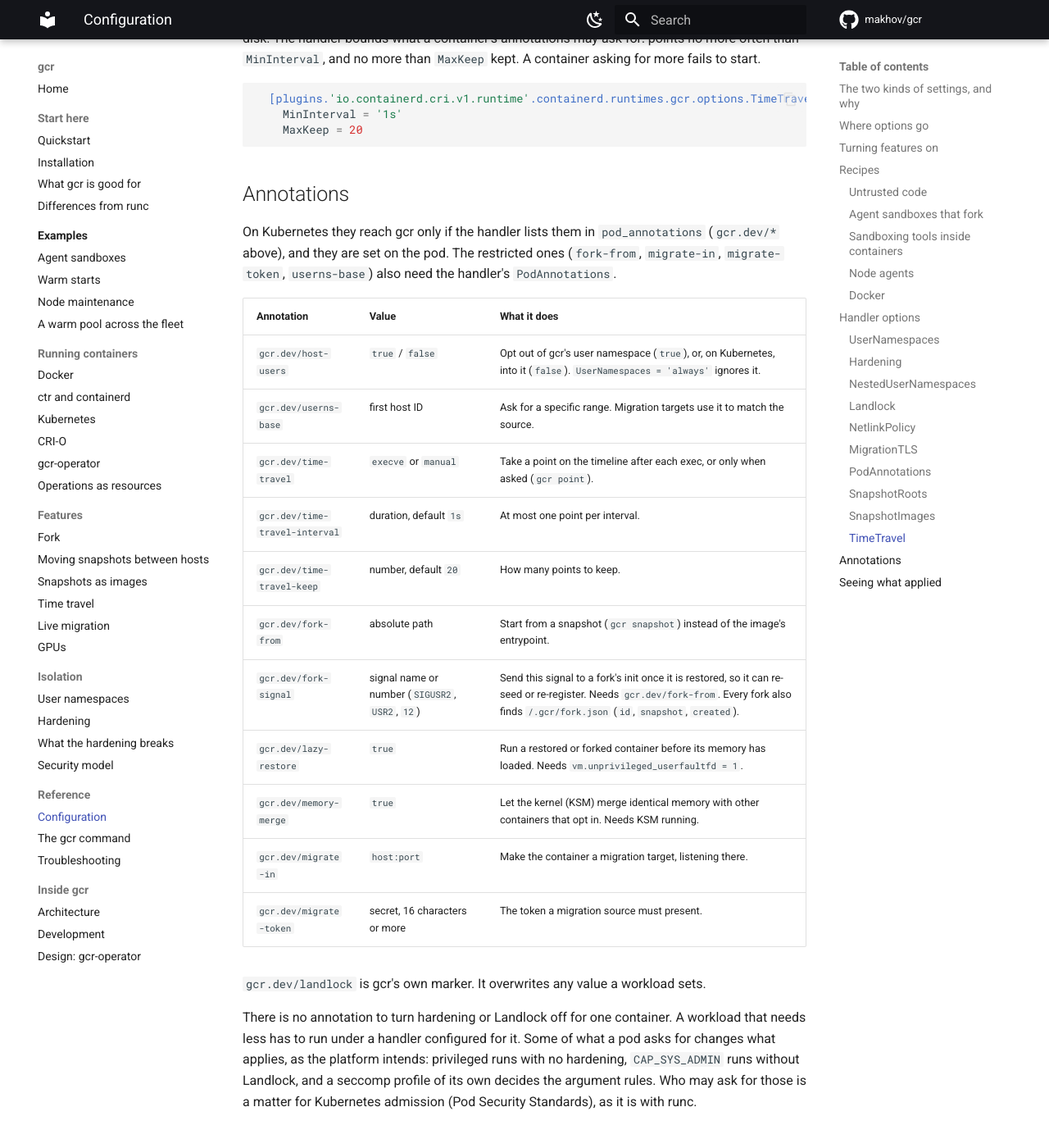
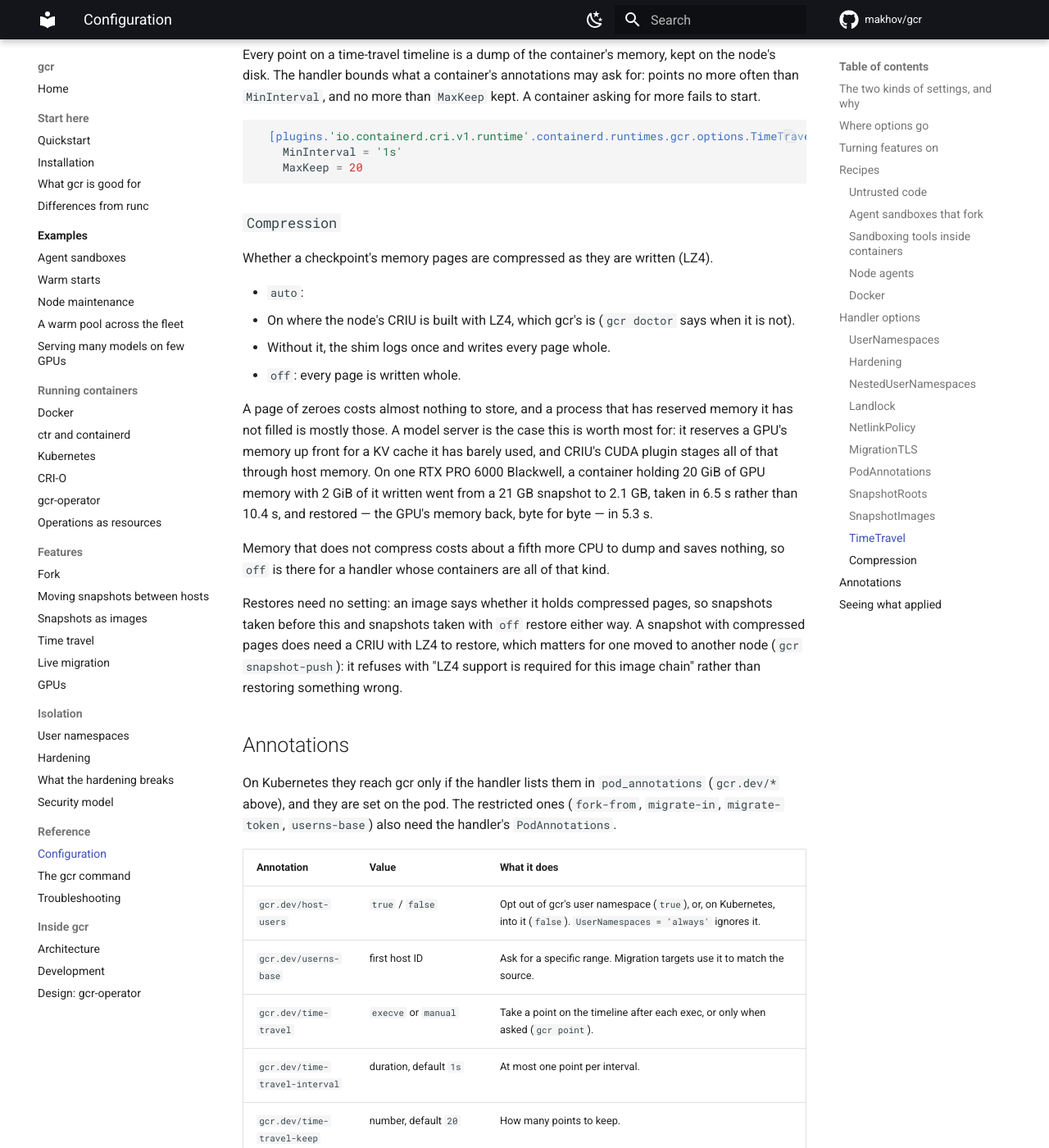
Before and after one commit to makhov/gcr, an MkDocs documentation site: the page built from docs/configuration.md, in a window 1280 px wide and 1400 px high, scrolled down 10168 px. Shown: the whole window at 82% size. Built offline with MkDocs 1.6.1 and Material for MkDocs 9.7.7, drawn with Linux system fonts in a browser that asks for light colours; comment, search, counter and statistics services are not loaded; some of the changed text lies outside the part shown.

Commit message:
Checkpoints compress their pages, where CRIU can (#117)
A page of zeroes costs almost nothing to store, and a process that has
reserved memory it has not filled is mostly those. A model server is the
case that matters: it reserves a GPU's memory for a KV cache it has barely
used, CRIU's CUDA plugin stages all of that through host memory, and every
zero of it was written out and read back whole.

makhov/criu can compress pages as it writes them (LZ4) and gcr never
asked: its own CRIU was not even built for it, because the build installed
libzstd-dev and not liblz4-dev, which is what CRIU's pkg-config check
looks for.

So build CRIU with liblz4-dev, and have a checkpoint ask for it where the
node's CRIU can (criu check --feature compress). Where it cannot, nothing
changes - asking a CRIU without LZ4 would fail the checkpoint rather than
write it whole, so the probe gates it, and gcr doctor says which one the
node has. The handler option Compression = 'off' turns it off for memory
that does not compress, which costs about a fifth more CPU to dump for
nothing. Only dump-time config lines carry it, so a restore's config and
the page-server paths are untouched.

Restores need no setting: an image records whether its pages are
compressed, so older snapshots and snapshots taken with 'off' restore
unchanged. A snapshot with compressed pages does need a CRIU with LZ4 to
restore it, and refuses with 'LZ4 support is required for this image
chain' rather than restoring something wrong.

Measured on an RTX PRO 6000 Blackwell, through gcr snapshot, on a
container holding 20 GiB of GPU memory with 2 GiB of it written: 21 GB
-> 2.1 GB, dumped in 6.5 s rather than 10.4 s, restored in 5.3 s with the
GPU's memory back byte for byte (a sha256 of it read back from the device,
before and after). The GPU was at 0 MiB in between, so that is the
scale-to-zero path.

warm-starts.md told people the snapshot is as large as the GPU memory the
process reserved, and to turn --gpu-memory-utilization down because of it;
that is no longer what it costs. docs/examples/model-serving.md collects
what makes serving many models on few GPUs work, including that a lazy
pull does nothing for device memory and that a snapshot's name has to
carry what a restore compares.

````diff
--- a/docs/configuration.md
+++ b/docs/configuration.md
@@ -193,6 +193,7 @@
 | `SnapshotRoots` | directories snapshots may be forked from | none |
 | `SnapshotImages` | images made of snapshots that containers may be restored from | none |
 | `TimeTravel` | a table: `MinInterval` (duration), `MaxKeep` (number) | `100ms`, `50` |
+| `Compression` | `auto`, `off` | `auto` |
 
 ### `UserNamespaces`
 
@@ -414,6 +415,37 @@
     MaxKeep = 20
 ```
 
+### `Compression`
+
+Whether a checkpoint's memory pages are compressed as they are written
+(LZ4).
+
+- `auto`:
+  - On where the node's CRIU is built with LZ4, which gcr's is
+    (`gcr doctor` says when it is not).
+  - Without it, the shim logs once and writes every page whole.
+- `off`: every page is written whole.
+
+A page of zeroes costs almost nothing to store, and a process that has
+reserved memory it has not filled is mostly those. A model server is the
+case this is worth most for: it reserves a GPU's memory up front for a
+KV cache it has barely used, and CRIU's CUDA plugin stages all of that
+through host memory. On one RTX PRO 6000 Blackwell, a container holding
+20 GiB of GPU memory with 2 GiB of it written went from a 21 GB snapshot
+to 2.1 GB, taken in 6.5 s rather than 10.4 s, and restored — the GPU's
+memory back, byte for byte — in 5.3 s.
+
+Memory that does not compress costs about a fifth more CPU to dump and
+saves nothing, so `off` is there for a handler whose containers are all
+of that kind.
+
+Restores need no setting: an image says whether it holds compressed
+pages, so snapshots taken before this and snapshots taken with `off`
+restore either way. A snapshot with compressed pages does need a CRIU
+with LZ4 to restore, which matters for one moved to another node
+(`gcr snapshot-push`): it refuses with "LZ4 support is required for this
+image chain" rather than restoring something wrong.
+
 ## Annotations
 
 On Kubernetes they reach gcr only if the handler lists them in
--- a/mkdocs.yml
+++ b/mkdocs.yml
@@ -95,6 +95,7 @@
       - Warm starts: examples/warm-starts.md
       - Node maintenance: examples/node-maintenance.md
       - A warm pool across the fleet: examples/warm-pool.md
+      - Serving many models on few GPUs: examples/model-serving.md
   - Running containers:
       - Docker: docker.md
       - ctr and containerd: ctr.md
````
Also changed, not shown: docs/examples/index.md (+11 -1 lines), docs/examples/model-serving.md (added, +173 -0 lines), docs/examples/warm-starts.md (+18 -5 lines), 5 other files.
